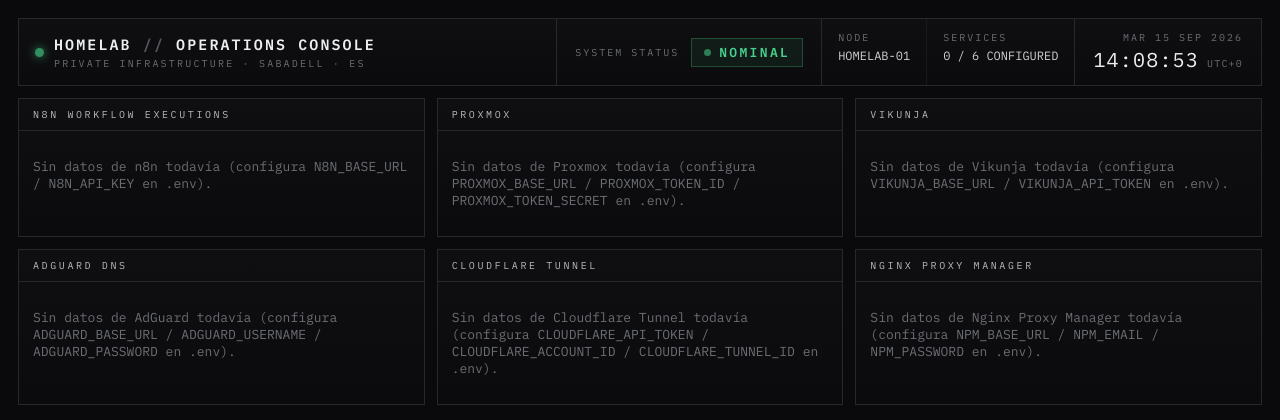
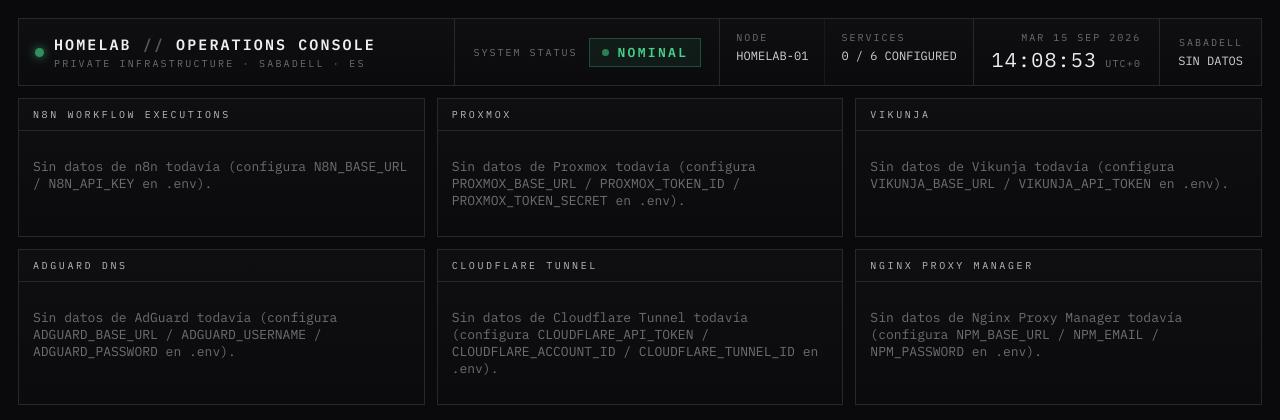
Before and after one commit to gomila17/homepanel, a FastAPI app: page / in a window 1280 px wide. Shown: the top 420 px of the page. Run offline with FastAPI, Linux system fonts and the light colour scheme; some libraries are stand-ins or nearby versions.

Commit message:
Add OpenWeatherMap connector for header weather widget
Co-Authored-By: Claude Sonnet 5 <noreply@anthropic.com>

```diff
--- a/app/config.py
+++ b/app/config.py
@@ -35,3 +35,6 @@ CLOUDFLARE_TUNNEL_ID = _env("CLOUDFLARE_TUNNEL_ID")
 NPM_BASE_URL = _env("NPM_BASE_URL")
 NPM_EMAIL = _env("NPM_EMAIL")
 NPM_PASSWORD = _env("NPM_PASSWORD")
+
+OPENWEATHER_API_KEY = _env("OPENWEATHER_API_KEY")
+OPENWEATHER_LOCATION = _env("OPENWEATHER_LOCATION", "Sabadell,ES")
--- /dev/null
+++ b/app/integrations/weather.py
@@ -0,0 +1,44 @@
+import httpx
+
+from app import config
+
+
+def _configured() -> bool:
+    return bool(config.OPENWEATHER_API_KEY and config.OPENWEATHER_LOCATION)
+
+
+async def get_current() -> dict | None:
+    """Fetch current weather conditions for the configured location.
+
+    Returns None (rather than raising) when not configured or unreachable,
+    so the header can render a "no data" state.
+    """
+    if not _configured():
+        return None
+
+    params = {
+        "q": config.OPENWEATHER_LOCATION,
+        "appid": config.OPENWEATHER_API_KEY,
+        "units": "metric",
+        "lang": "es",
+    }
+
+    try:
+        async with httpx.AsyncClient(timeout=5) as client:
+            response = await client.get(
+                "https://api.openweathermap.org/data/2.5/weather", params=params
+            )
+            response.raise_for_status()
+            data = response.json()
+    except httpx.HTTPError:
+        return None
+
+    return _summarize(data)
+
+
+def _summarize(data: dict) -> dict:
+    return {
+        "location": data.get("name", config.OPENWEATHER_LOCATION.split(",")[0]).upper(),
+        "temp": round(data.get("main", {}).get("temp", 0)),
+        "condition": data.get("weather", [{}])[0].get("description", "").upper(),
+    }
--- a/app/main.py
+++ b/app/main.py
@@ -3,7 +3,7 @@ from fastapi.staticfiles import StaticFiles
 from fastapi.templating import Jinja2Templates
 
 from app import config
-from app.integrations import adguard, cloudflare, n8n, npm, proxmox, vikunja
+from app.integrations import adguard, cloudflare, n8n, npm, proxmox, vikunja, weather
 
 app = FastAPI(title="homepanel")
 app.mount("/static", StaticFiles(directory="app/static"), name="static")
@@ -75,3 +75,13 @@ async def cloudflare_status(request: Request):
 async def npm_hosts(request: Request):
     hosts = await npm.get_proxy_hosts()
     return templates.TemplateResponse(request, "partials/npm_hosts.html", {"hosts": hosts})
+
+
+@app.get("/partials/weather")
+async def weather_status(request: Request):
+    current = await weather.get_current()
+    return templates.TemplateResponse(
+        request,
+        "partials/weather.html",
+        {"weather": current, "location": config.OPENWEATHER_LOCATION.split(",")[0].upper()},
+    )
--- a/app/static/style.css
+++ b/app/static/style.css
@@ -194,6 +194,21 @@ a:hover {
   text-align: right;
 }
 
+.header-weather {
+  display: flex;
+  flex-direction: column;
+  justify-content: center;
+  padding: 12px 18px;
+  border-left: 1px solid var(--border);
+  text-align: right;
+}
+
+.header-weather .stat-value {
+  font-size: 12px;
+  color: var(--text-secondary);
+  margin-top: 4px;
+}
+
 .clock-time {
   font-size: 20px;
   color: var(--text-primary);
--- a/app/templates/base.html
+++ b/app/templates/base.html
@@ -44,6 +44,11 @@
         <div class="clock-time" id="clock-time">--:--:--<span class="clock-tz" id="clock-tz">UTC</span></div>
       </div>
     </div>
+
+    <div class="header-weather" id="weather" hx-get="/partials/weather" hx-trigger="load, every 600s">
+      <div class="header-label">&mdash;</div>
+      <div class="stat-value">Cargando&hellip;</div>
+    </div>
   </header>
   {% block content %}{% endblock %}
 
--- /dev/null
+++ b/app/templates/partials/weather.html
@@ -0,0 +1,7 @@
+{% if weather %}
+<div class="header-label">{{ weather.location }}</div>
+<div class="stat-value">{{ weather.temp }}&deg;C &middot; {{ weather.condition }}</div>
+{% else %}
+<div class="header-label">{{ location }}</div>
+<div class="stat-value">SIN DATOS</div>
+{% endif %}
```
Also changed, not shown: 1 other file.
